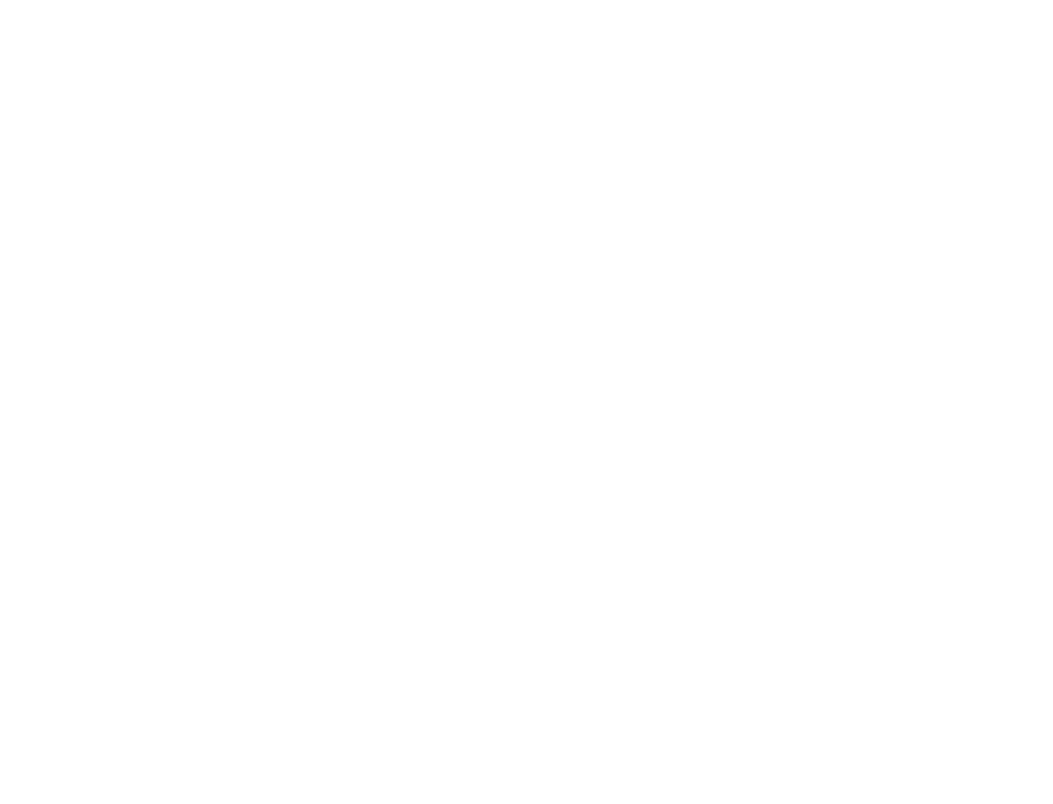
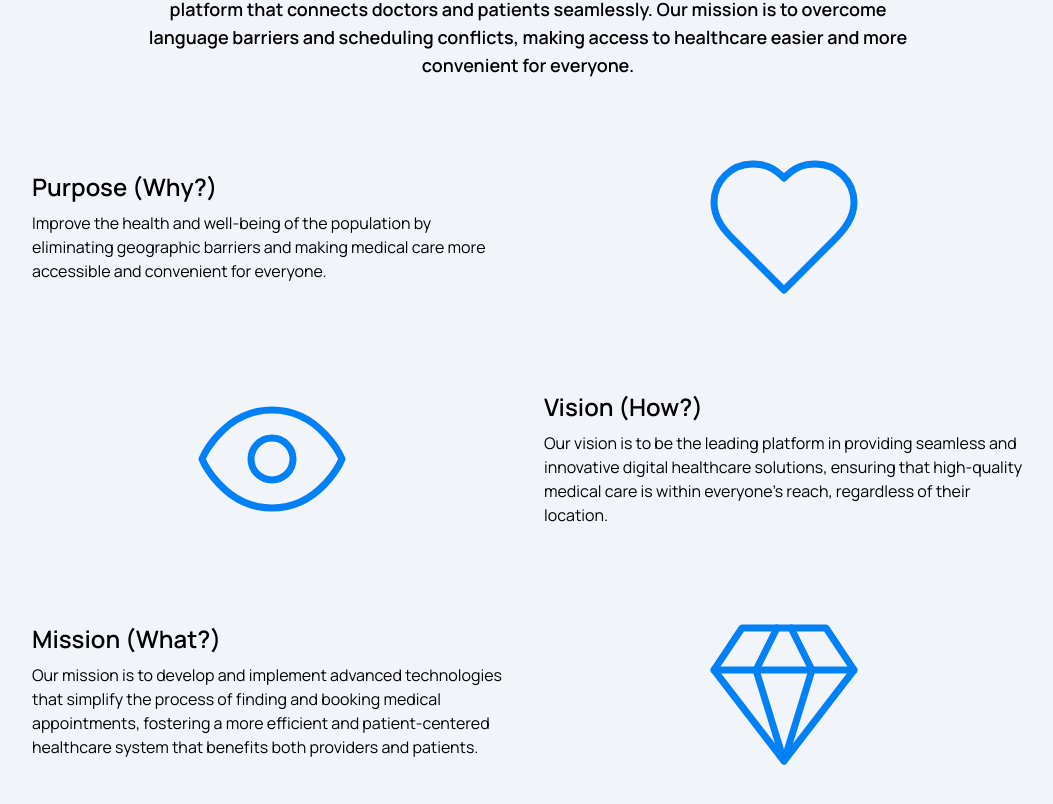
Before and after one commit to cgpakay/medibridge_frontend, a React (Vite) app: page /about-us in a window 1280 px wide. Shown: the part 240-1044 px from the top of the page, without its empty margins (112-1165 px from the left). Before the commit the page ends 800 px from the top, so only its background shows below. Built offline with nearby package versions, Linux system fonts and the light colour scheme; the HTML template or start-up script is replaced by a standard one.

Commit message:
Creating and adding About us page: Created purpose, vision and mission section; created our jurney section; created form section; improved readability to the elements and default icons.

```diff
--- a/package.json
+++ b/package.json
@@ -12,6 +12,7 @@
   "dependencies": {
     "react": "^18.2.0",
     "react-dom": "^18.2.0",
+    "react-icons": "^5.2.1",
     "react-router-dom": "^6.23.1"
   },
   "devDependencies": {
--- a/src/pages/AboutUs.jsx
+++ b/src/pages/AboutUs.jsx
@@ -1,7 +1,245 @@
-import React from "react";
+import { useState } from "react";
+import { FiMinus } from "react-icons/fi";
 
 const AboutUs = () => {
-  return <div>AboutUs</div>;
+  const [form, setForm] = useState({
+    email: "",
+    subject: "",
+    message: "",
+  });
+
+  const [timeline, setTimeline] = useState("2023");
+
+  const handleChange = (e) => {
+    setForm({ ...form, [e.target.name]: e.target.value });
+  };
+
+  const handleSubmit = (e) => {
+    e.preventDefault();
+    console.log(form);
+  };
+
+  return (
+    <div className="px-4 md:px-16 lg:px-32 bg-slate-100">
+      <section className="mb-12">
+        <h2 className="text-3xl font-bold mb-12 text-center">About Us</h2>
+        <div className="max-w-3xl mx-auto">
+          <h3 className="text-lg font-semibold mb-12 text-center">
+            At MedIBridge, we are revolutionizing the healthcare sector in
+            Germany by providing a platform that connects doctors and patients
+            seamlessly. Our mission is to overcome language barriers and
+            scheduling conflicts, making access to healthcare easier and more
+            convenient for everyone.
+          </h3>
+        </div>
+        <div className="flex flex-col md:flex-row items-center justify-center mb-8">
+          <div className="md:w-1/2 p-4">
+            <h3 className="text-2xl font-semibold mb-2">Purpose (Why?)</h3>
+            <p>
+              Improve the health and well-being of the population by eliminating
+              geographic barriers and making medical care more accessible and
+              convenient for everyone.
+            </p>
+          </div>
+          <div className="md:w-1/2 flex justify-center p-4">
+            <svg
+              xmlns="http://www.w3.org/2000/svg"
+              width="168"
+              height="168"
+              viewBox="0 0 24 24"
+              fill="none"
+              stroke="#0281f7"
+              strokeWidth="1"
+              strokeLinecap="round"
+              strokeLinejoin="round"
+              className="lucide lucide-heart"
+            >
+              <path d="M19 14c1.49-1.46 3-3.21 3-5.5A5.5 5.5 0 0 0 16.5 3c-1.76 0-3 .5-4.5 2-1.5-1.5-2.74-2-4.5-2A5.5 5.5 0 0 0 2 8.5c0 2.3 1.5 4.05 3 5.5l7 7Z" />
+            </svg>
+          </div>
+        </div>
+        <div className="flex flex-col md:flex-row items-center justify-center mb-8">
+          <div className="md:w-1/2 flex justify-center p-4 order-2 md:order-1">
+            <svg
+              xmlns="http://www.w3.org/2000/svg"
+              width="168"
+              height="168"
+              viewBox="0 0 24 24"
+              fill="none"
+              stroke="#0281f7"
+              strokeWidth="1"
+              strokeLinecap="round"
+              strokeLinejoin="round"
+              className="lucide lucide-eye"
+            >
+              <path d="M2 12s3-7 10-7 10 7 10 7-3 7-10 7-10-7-10-7Z" />
+              <circle cx="12" cy="12" r="3" />
+            </svg>
+          </div>
+          <div className="md:w-1/2 p-4 order-1 md:order-2">
+            <h3 className="text-2xl font-semibold mb-2">Vision (How?)</h3>
+            <p>
+              Our vision is to be the leading platform in providing seamless and
+              innovative digital healthcare solutions, ensuring that
+              high-quality medical care is within everyone's reach, regardless
+              of their location.
+            </p>
+          </div>
+        </div>
+        <div className="flex flex-col md:flex-row items-center justify-center mb-8">
+          <div className="md:w-1/2 p-4">
+            <h3 className="text-2xl font-semibold mb-2">Mission (What?)</h3>
+            <p>
+              Our mission is to develop and implement advanced technologies that
+              simplify the process of finding and booking medical appointments,
+              fostering a more efficient and patient-centered healthcare system
+              that benefits both providers and patients.
+            </p>
+          </div>
+          <div className="md:w-1/2 flex justify-center p-4">
+            <svg
+              xmlns="http://www.w3.org/2000/svg"
+              width="168"
+              height="168"
+              viewBox="0 0 24 24"
+              fill="none"
+              stroke="#0281f7"
+              strokeWidth="1"
+              strokeLinecap="round"
+              strokeLinejoin="round"
+              className="lucide lucide-gem"
+            >
+              <path d="M6 3h12l4 6-10 13L2 9Z" />
+              <path d="M11 3 8 9l4 13 4-13-3-6" />
+              <path d="M2 9h20" />
+            </svg>
+          </div>
+        </div>
+      </section>
+
+      <section className="mb-12 bg-slate-200 rounded-lg">
+        <h2 className="text-3xl font-bold mb-4 text-center">Our Journey</h2>
+        <div className="flex justify-center mb-8">
+          <div className="flex items-center">
+            <span
+              className={`cursor-pointer ${
+                timeline === "2023" ? "text-blue-500 font-bold" : ""
+              }`}
+              onClick={() => setTimeline("2023")}
+            >
+              2023
+            </span>
+            <FiMinus className="mx-2 text-gray-500" />
+            <span
+              className={`cursor-pointer ${
+                timeline === "2024" ? "text-blue-500 font-bold" : ""
+              }`}
+              onClick={() => setTimeline("2024")}
+            >
+              2024
+            </span>
+            <FiMinus className="mx-2 text-gray-500" />
+            <span
+              className={`cursor-pointer ${
+                timeline === "2025" ? "text-blue-500 font-bold" : ""
+              }`}
+              onClick={() => setTimeline("2025")}
+            >
+              2025
+            </span>
+            <FiMinus className="mx-2 text-gray-500" />
+            <span
+              className={`cursor-pointer ${
+                timeline === "2026" ? "text-blue-500 font-bold" : ""
+              }`}
+              onClick={() => setTimeline("2026")}
+            >
+              2026
+            </span>
+          </div>
+        </div>
+        <div className="text-center">
+          {timeline === "2023" && (
+            <p>
+              Our journey began with the vision of improving access to
+              healthcare.
+            </p>
+          )}
+          {timeline === "2024" && (
+            <p>
+              We reached our first milestone with the introduction of virtual
+              appointments.
+            </p>
+          )}
+          {timeline === "2025" && (
+            <p>We expanded our platform to include more medical specialties.</p>
+          )}
+          {timeline === "2026" && (
+            <p>
+              We continue to innovate to offer the best service to our users.
+            </p>
+          )}
+        </div>
+      </section>
+
+      <section>
+        <h2 className="text-3xl font-bold mb-4 text-center">
+          Do you have any questions? Contact us
+        </h2>
+        <form onSubmit={handleSubmit} className="space-y-4 max-w-lg mx-auto">
+          <div>
+            <label htmlFor="email" className="block text-lg font-medium">
+              Email
+            </label>
+            <input
+              type="email"
+              id="email"
+              name="email"
+              value={form.email}
+              onChange={handleChange}
+              required
+              className="w-full p-2 border border-gray-300 rounded"
+            />
+          </div>
+          <div>
+            <label htmlFor="subject" className="block text-lg font-medium">
+              Subject
+            </label>
+            <input
+              type="text"
+              id="subject"
+              name="subject"
+              value={form.subject}
+              onChange={handleChange}
+              required
+              className="w-full p-2 border border-gray-300 rounded"
+            />
+          </div>
+          <div>
+            <label htmlFor="message" className="block text-lg font-medium">
+              Message
+            </label>
+            <textarea
+              id="message"
+              name="message"
+              value={form.message}
+              onChange={handleChange}
+              required
+              maxLength={500}
+              className="w-full p-2 border border-gray-300 rounded"
+              rows="5"
+            ></textarea>
+          </div>
+          <button
+            type="submit"
+            className="px-4 py-2 bg-blue-500 text-white rounded hover:bg-blue-600"
+          >
+            Send Message
+          </button>
+        </form>
+      </section>
+    </div>
+  );
 };
 
 export default AboutUs;
```
Also changed, not shown: src/assets/images/gem.png (added), 1 other file (tests, documents, lock files or other folders).
